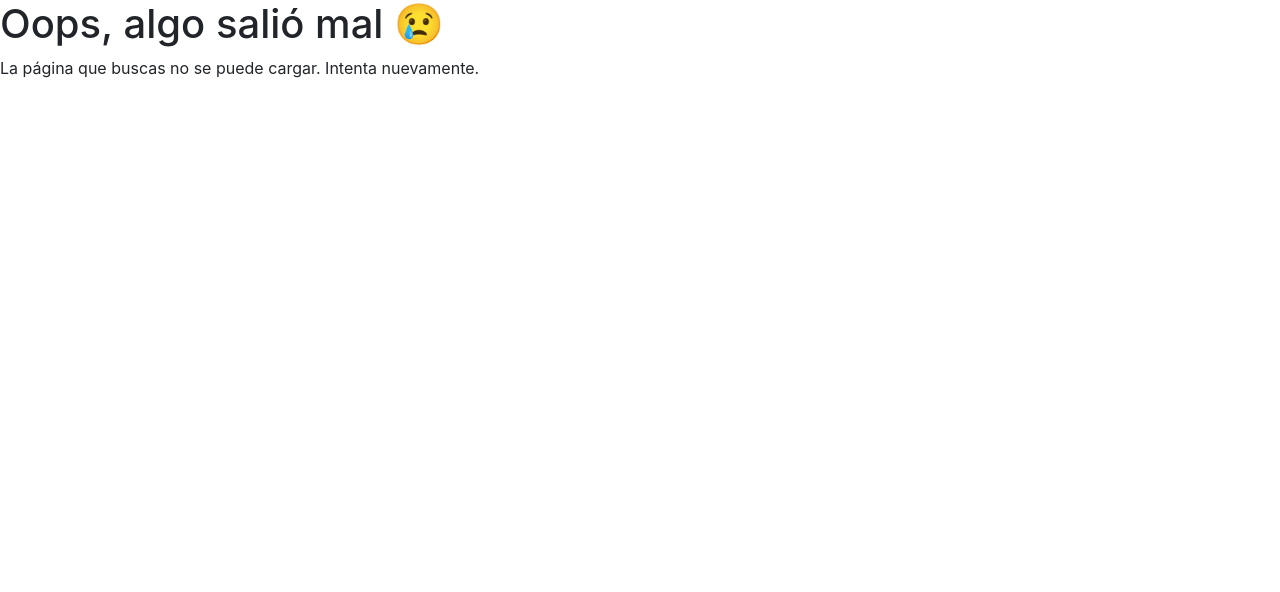
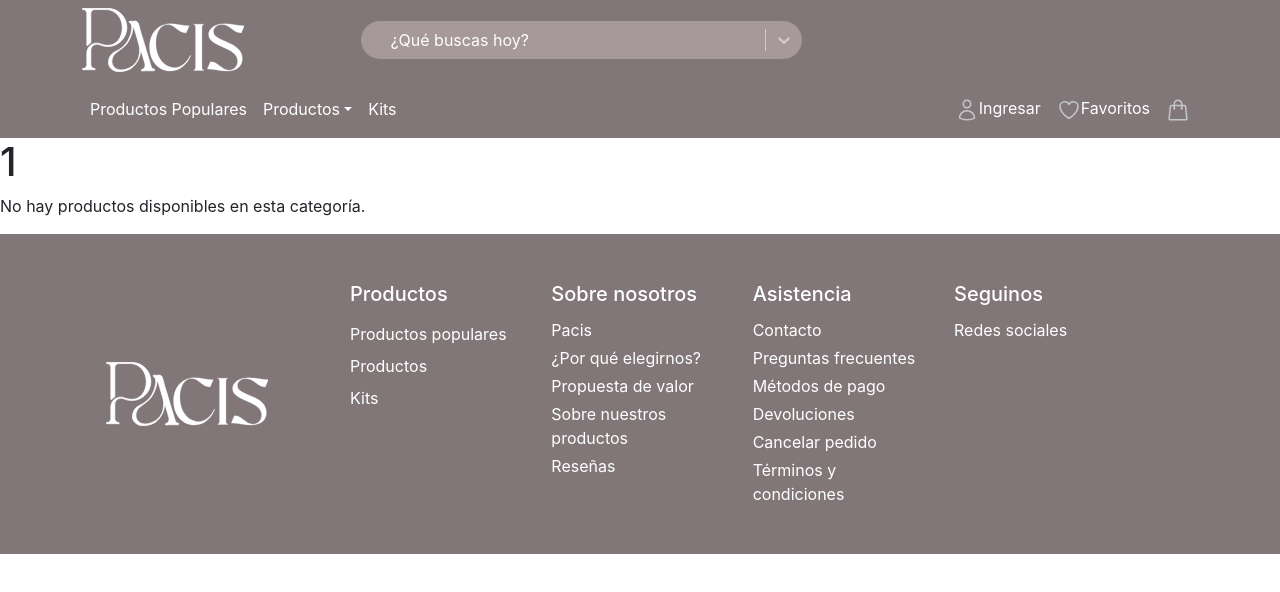
Before and after one commit to No-Country-simulation/c22-10-m-webapp, a React (Create React App) app in the folder Frontend/: page /categorias/1 in a window 1280 px wide. Shown: the top 592 px of the page. Built offline with nearby package versions, Linux system fonts and the light colour scheme.

Commit message:
navegación hacia las categorias con useparams

```diff
--- a/Frontend/src/COMPONENTS/Layout/Cabecera.css
+++ b/Frontend/src/COMPONENTS/Layout/Cabecera.css
@@ -1,5 +1,6 @@
 .hover-dropdown .dropdown-menu {
   display: none; /* Oculta el menú por defecto */
+  background-color: #a7989a;
 }
 
 .hover-dropdown:hover .dropdown-menu {
--- a/Frontend/src/COMPONENTS/Layout/Cabecera.jsx
+++ b/Frontend/src/COMPONENTS/Layout/Cabecera.jsx
@@ -47,40 +47,42 @@ const Cabecera = () => {
                 id="productos-dropdown"
                 className="hover-dropdown"
               >
-                <NavDropdown.Item href="#action/3.1">
+                <NavDropdown.Item as={Link} to="categorias/bombas-de-sal">
                   Bombas de sal
                 </NavDropdown.Item>
-                <NavDropdown.Item href="#action/3.2">
+                <NavDropdown.Item as={Link} to="categorias/jabones-artesanales">
                   Jabones artesanales
                 </NavDropdown.Item>
-                <NavDropdown.Item href="#action/3.3">
+                <NavDropdown.Item as={Link} to="categorias/sales-de-baño">
                   Sales de baño
                 </NavDropdown.Item>
-                <NavDropdown.Item href="#action/3.3">
+                <NavDropdown.Item as={Link} to="categorias/velas-aromaticas">
                   Velas aromáticas
                 </NavDropdown.Item>
-                <NavDropdown.Item href="#action/3.3">Aceites</NavDropdown.Item>
-                <NavDropdown.Item href="#action/3.3">
+                <NavDropdown.Item as={Link} to="categorias/aceites">
+                  Aceites
+                </NavDropdown.Item>
+                <NavDropdown.Item as={Link} to="categorias/exfoliantes">
                   Exfoliantes
                 </NavDropdown.Item>
-                <NavDropdown.Item href="#action/3.3">
+                <NavDropdown.Item as={Link} to="categorias/mascarillas">
                   Mascarillas
                 </NavDropdown.Item>
-                <NavDropdown.Item href="#action/3.3">Cremas</NavDropdown.Item>
-                <NavDropdown.Item href="#action/3.3">
+                <NavDropdown.Item as={Link} to="categorias/cremas">
+                  Cremas
+                </NavDropdown.Item>
+                <NavDropdown.Item as={Link} to="categorias/esponjas-y-pads">
                   Esponjas y pads
                 </NavDropdown.Item>
-                <NavDropdown.Item href="#action/3.3">
+                <NavDropdown.Item as={Link} to="categorias/balsamos-labiales">
                   Balsamos labiales
                 </NavDropdown.Item>
-                <NavDropdown.Item href="#action/3.3">Guayas</NavDropdown.Item>
-                <NavDropdown.Item href="#action/3.3">Reseñas</NavDropdown.Item>
-                <NavDropdown.Item href="#action/3.3">
-                  Crear reseñas
+                <NavDropdown.Item as={Link} to="categorias/guayas">
+                  Guayas
                 </NavDropdown.Item>
-                <NavDropdown.Item href="#action/3.3">
-                  Armá tu kit
-                </NavDropdown.Item>
+                <NavDropdown.Item>Reseñas</NavDropdown.Item>
+                <NavDropdown.Item>Crear reseñas</NavDropdown.Item>
+                <NavDropdown.Item>Armá tu kit</NavDropdown.Item>
               </NavDropdown>
 
               <Nav.Link as={Link} to="kits">
--- a/Frontend/src/PAGES/Productos/Productos/Categoria.jsx
+++ b/Frontend/src/PAGES/Productos/Productos/Categoria.jsx
@@ -1,6 +1,80 @@
 import { useParams } from "react-router-dom";
 
 export const Categoria = () => {
-  const { categoriaId } = useParams();
-  return <div>Categoria</div>;
+  // -------------------API---------------------//
+  const apiPrueba = [
+    {
+      id_producto: 4,
+      nombre: "Dream Duo",
+      precio: "6000.00",
+      descripcion: "Kit X2 de bombas de sal para una noche de baño relajante.",
+      ingredientes:
+        "-Bomba Lavanda: Con aceite de lavanda, aceite de jazmín y sal de Himalaya.\r\n-Bomba Valeriana: Con aceite de valeriana, aceite de jazmín y sal de mar.",
+      beneficios:
+        "-Ayuda a relajar el y cuerpo y la mente antes de dormir.\r\n-Deja la piel suave e hidratada.",
+      imagen: "http://127.0.0.1:8000/productos/BOMBAS_DE_SAL_1_S2tYdDA.jpg",
+      categoria: "bombas-de-sal",
+    },
+    {
+      id_producto: 5,
+      nombre: "Morning Glow",
+      precio: "6000.00",
+      descripcion: "Kit X2 Bombas de sal para un baño vitalizante de día.",
+      ingredientes:
+        "-Bomba Limón: Con aceite de naranja, aceite de limón y sal de mar.\r\n-Bomba Menta: Con aceite de eucalipto, aceite de menta y sal de Himalaya.",
+      beneficios:
+        "-Ayuda a aumentar la energía y la vitalidad para empezar el día.\r\n-Deja la piel fresca y revitalizada.",
+      imagen: "http://127.0.0.1:8000/productos/BOMBAS_DE_SAL_2_feRcxoL.jpg",
+      categoria: "bombas-de-sal",
+    },
+    {
+      id_producto: 6,
+      nombre: "Skin Revive",
+      precio: "5500.00",
+      descripcion: "Kit X2 jabones naturales para el día.",
+      ingredientes:
+        "-Jabón Vera: Con aceite de lavanda , aceite de romero y extracto de aloe vera.\r\n-Jabón Valeriana: Con aceite de valeriana, aceite de jazmín y extracto de té de manzanilla.",
+      beneficios:
+        "-Promueve un sueño profundo y reparador.\r\n-Deja la piel suave e hidratada.",
+      imagen: "http://127.0.0.1:8000/productos/JABONES_1.jpg",
+      categoria: "jabones-artesanales",
+    },
+    {
+      id_producto: 7,
+      nombre: "Pure Pair",
+      precio: "5500.00",
+      descripcion: "Kit X2 jabones naturales para la noche.",
+      ingredientes:
+        "-Jabón Lavanda: Con aceite de lavanda, aceite de bergamota y extracto de aloe vera.\r\n-Jabón Manzanilla: Con aceite de valeriana, aceite de jazmín y extracto de té de manzanilla.",
+      beneficios:
+        "-Promueve un sueño profundo y reparador.\r\n-Deja la piel suave e hidratada.",
+      imagen: "http://127.0.0.1:8000/productos/JABONES_2.jpg",
+      categoria: "jabones-artesanales",
+    },
+  ];
+  // -------------------API---------------------//
+  const { categoria } = useParams();
+  const categoriaFormateada = categoria
+    .replace(/-/g, " ") // Reemplazamos los guiones por espacios
+    .replace(/\b\w/g, (char) => char.toUpperCase()); // Capitalizamos la primera letra de cada palabra
+
+  const productosFiltrados = apiPrueba.filter(
+    (producto) => producto.categoria === categoria
+  );
+
+  return (
+    <div>
+      <h1>{categoriaFormateada}</h1>
+
+      {productosFiltrados.length > 0 ? (
+        <ul>
+          {productosFiltrados.map((producto) => (
+            <li key={producto.id}>{producto.nombre}</li>
+          ))}
+        </ul>
+      ) : (
+        <p>No hay productos disponibles en esta categoría.</p>
+      )}
+    </div>
+  );
 };
```
Also changed, not shown: Frontend/src/App.jsx (+7 -2 lines), 1 other file (tests, documents, lock files or other folders).
